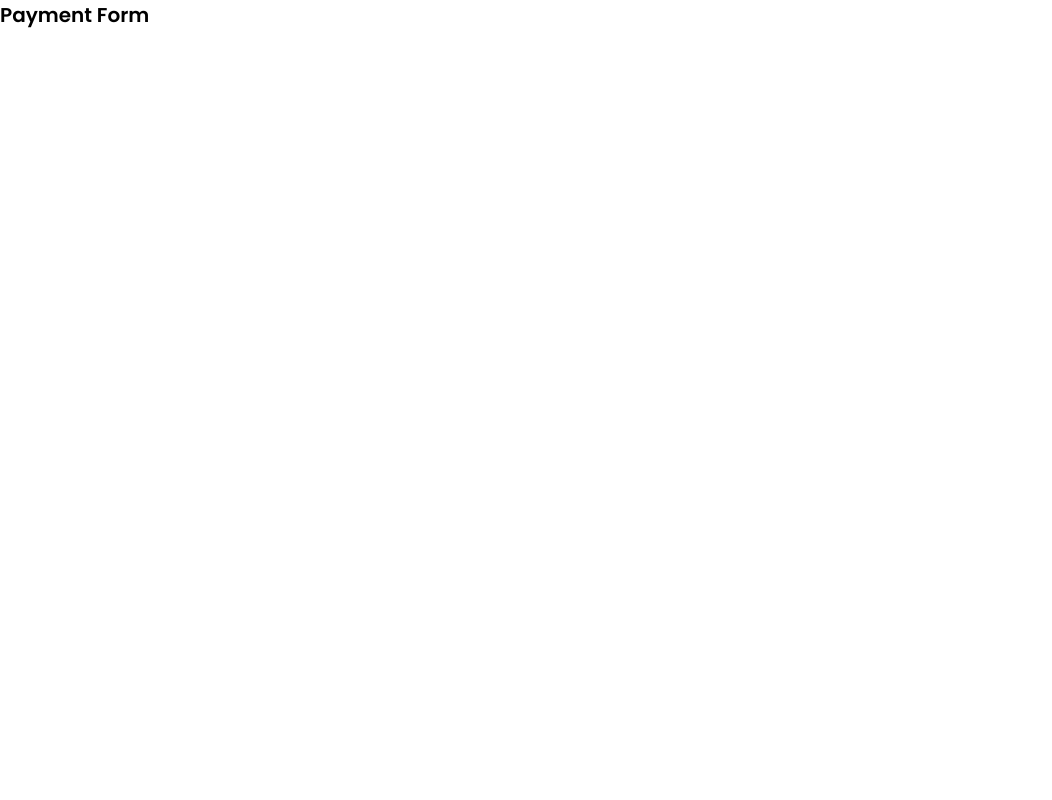
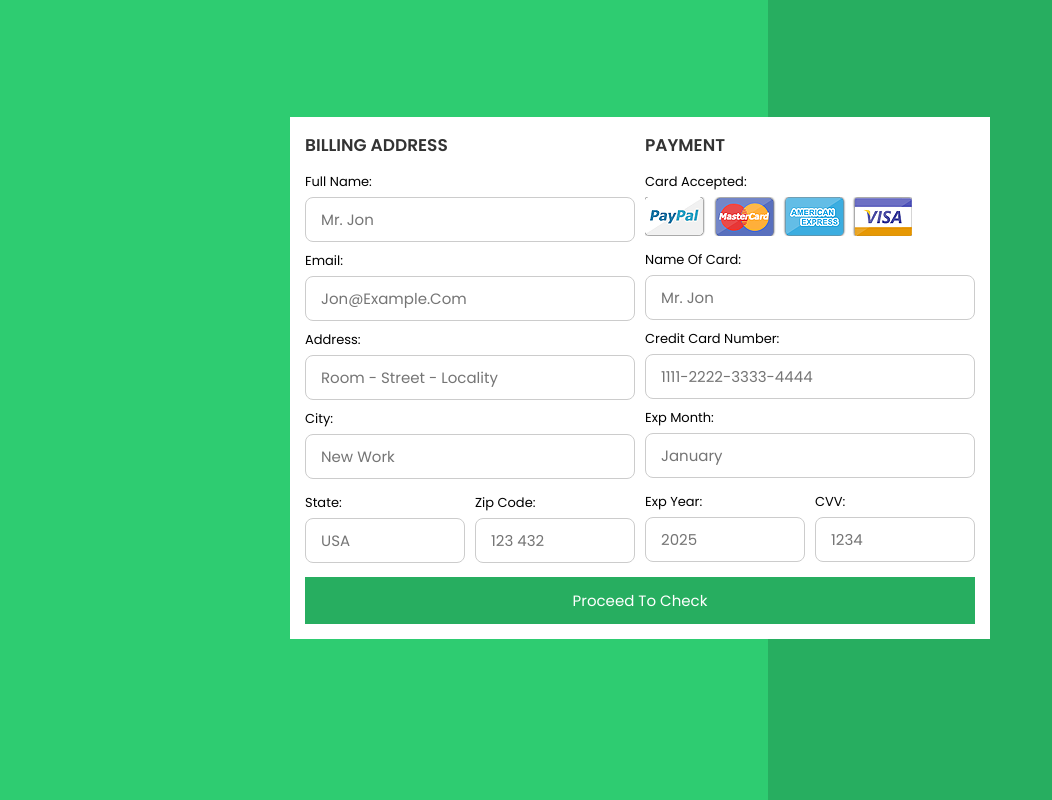
Before and after one commit to j-rayhan/booi, a Next.js app: page /payment in a window 1280 px wide. Shown: the whole page, without its empty margins (0-1052 px from the left). Built offline with nearby package versions, Linux system fonts and the light colour scheme.

Commit message:
WIP payment gateway

```diff
--- a/pages/payment.tsx
+++ b/pages/payment.tsx
@@ -1,10 +1,78 @@
 import * as React from 'react'
+import Image from 'next/image'
 import type { NextPage } from 'next'
+//
+import cardImag from '../assets/image/card_img.png'
+import styles from '../styles/Payment.module.css'
 
 const Payment: NextPage = () => {
   return (
-    <div>
-      <h1>Payment form</h1>
+    <div className={styles.container}>
+      <form className={styles.paymentForm} action="" method="post">
+        <div className={styles.row}>
+          {/* billing address section */}
+          <div className={styles.col}>
+            <h3 className={styles.title}>billing address</h3>
+            <div className={styles.inputBox}>
+              <span>full name: </span>
+              <input type="text" placeholder="Mr. Jon" />
+            </div>
+            <div className={styles.inputBox}>
+              <span>email: </span>
+              <input type="email" placeholder="jon@example.com" />
+            </div>
+            <div className={styles.inputBox}>
+              <span>address: </span>
+              <input type="text" placeholder="room - street - locality" />
+            </div>
+            <div className={styles.inputBox}>
+              <span>city: </span>
+              <input type="text" placeholder="new work" />
+            </div>
+            <div className={styles.flex}>
+              <div className={styles.inputBox}>
+                <span>state: </span>
+                <input type="text" placeholder="USA" />
+              </div>
+              <div className={styles.inputBox}>
+                <span>zip code: </span>
+                <input type="text" placeholder="123 432" />
+              </div>
+            </div>
+          </div>
+          {/* payment section */}
+          <div className={styles.col}>
+            <h3 className={styles.title}>payment</h3>
+            <div className={styles.inputBox}>
+              <span>card accepted: </span>
+              <Image className={styles.image} src={cardImag} alt="cardImag" />
+            </div>
+            <div className={styles.inputBox}>
+              <span>name of card: </span>
+              <input type="text" placeholder="Mr. Jon" />
+            </div>
+            <div className={styles.inputBox}>
+              <span>credit card number: </span>
+              <input type="number " placeholder="1111-2222-3333-4444" />
+            </div>
+            <div className={styles.inputBox}>
+              <span>exp month: </span>
+              <input type="text" placeholder="january" />
+            </div>
+            <div className={styles.flex}>
+              <div className={styles.inputBox}>
+                <span>exp year: </span>
+                <input type="number" placeholder="2025" />
+              </div>
+              <div className={styles.inputBox}>
+                <span>CVV: </span>
+                <input type="text" placeholder="1234" />
+              </div>
+            </div>
+          </div>
+        </div>
+        <input className={styles.submitBtn} type="submit" value="proceed to check" />
+      </form>
     </div>
   )
 }
--- /dev/null
+++ b/styles/Payment.module.css
@@ -0,0 +1,71 @@
+.container {
+  display: flex;
+  justify-content: center;
+  align-items: center;
+  padding: 25px;
+  min-height: 100vh;
+  background: linear-gradient(90deg, #2ecc71 60%, #27ae60 40%);
+  padding-bottom: 70px;
+}
+.container .paymentForm {
+  padding: 1.5rem;
+  width: 700px;
+  background: #FFFFFF;
+  box-shadow: 0 5 10 rgba(0, 0, 0, 0.1);
+}
+.container .paymentForm .row {
+  display: flex;
+  flex-wrap: wrap;
+  gap: 1em;
+}
+.container .paymentForm .row .col {
+  flex: 1 1 250px;
+}
+.container .paymentForm .row .col .title {
+  font-size: 17px;
+  text-transform: uppercase;
+  color: #333333;
+  padding-bottom: 5px;
+}
+.container .paymentForm .row .col .inputBox {
+  margin: 0.9em 0;
+}
+.container .paymentForm .row .col .inputBox span{
+  margin-bottom: 5px;
+  display: block ;
+  font-size: small;
+}
+.container .paymentForm .row .col .inputBox input{
+  width: 100%;
+  padding: 10px 15px;
+  border: 1px solid #cccccc;
+  border-radius: 8px;
+  font-size: 15px;
+}
+.container .paymentForm .row .col .inputBox input:focus{
+  border: 1px solid #000000;
+}
+.container .paymentForm .row .col .flex {
+  display: flex;
+  gap: 1em;
+}
+.container .paymentForm .row .col .flex .inputBox {
+  margin-top: 5px;
+}
+.container .paymentForm .row .col .inputBox .image {
+  height: 34px;
+  margin-top: 5px;
+  filter: drop-shadow(0 0 1px #000000);
+}
+.container .paymentForm .submitBtn {
+  width: 100%;
+  padding: 12px;
+  background-color: #27ae60;
+  color: #FFFFFF;
+  margin-top: 5px;
+  cursor: pointer;
+  font-size: 15px;
+}
+.container .paymentForm .submitBtn:hover {
+  background-color: #2ecc71;
+}
```
Also changed, not shown: assets/image/card_img.png (added).
